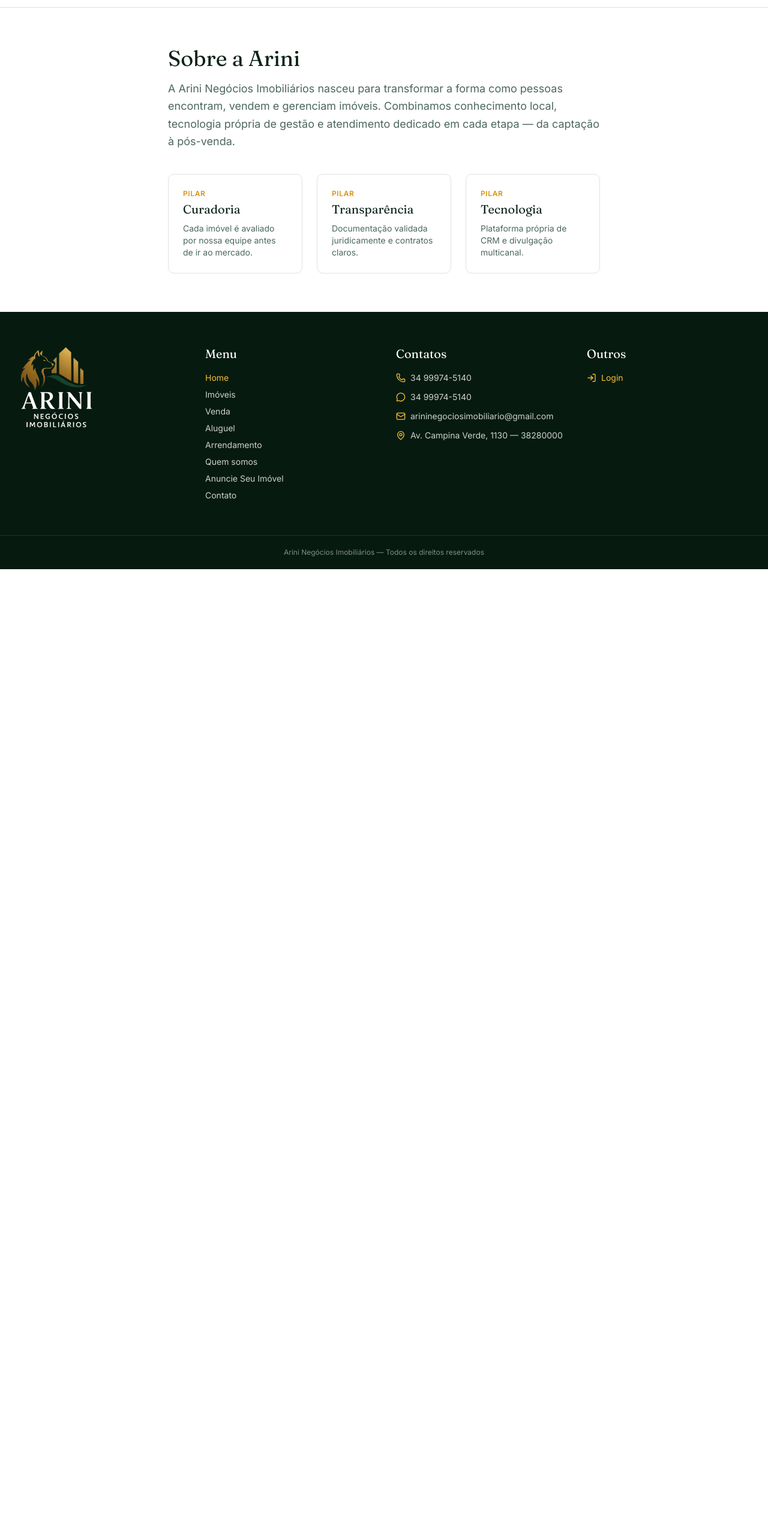
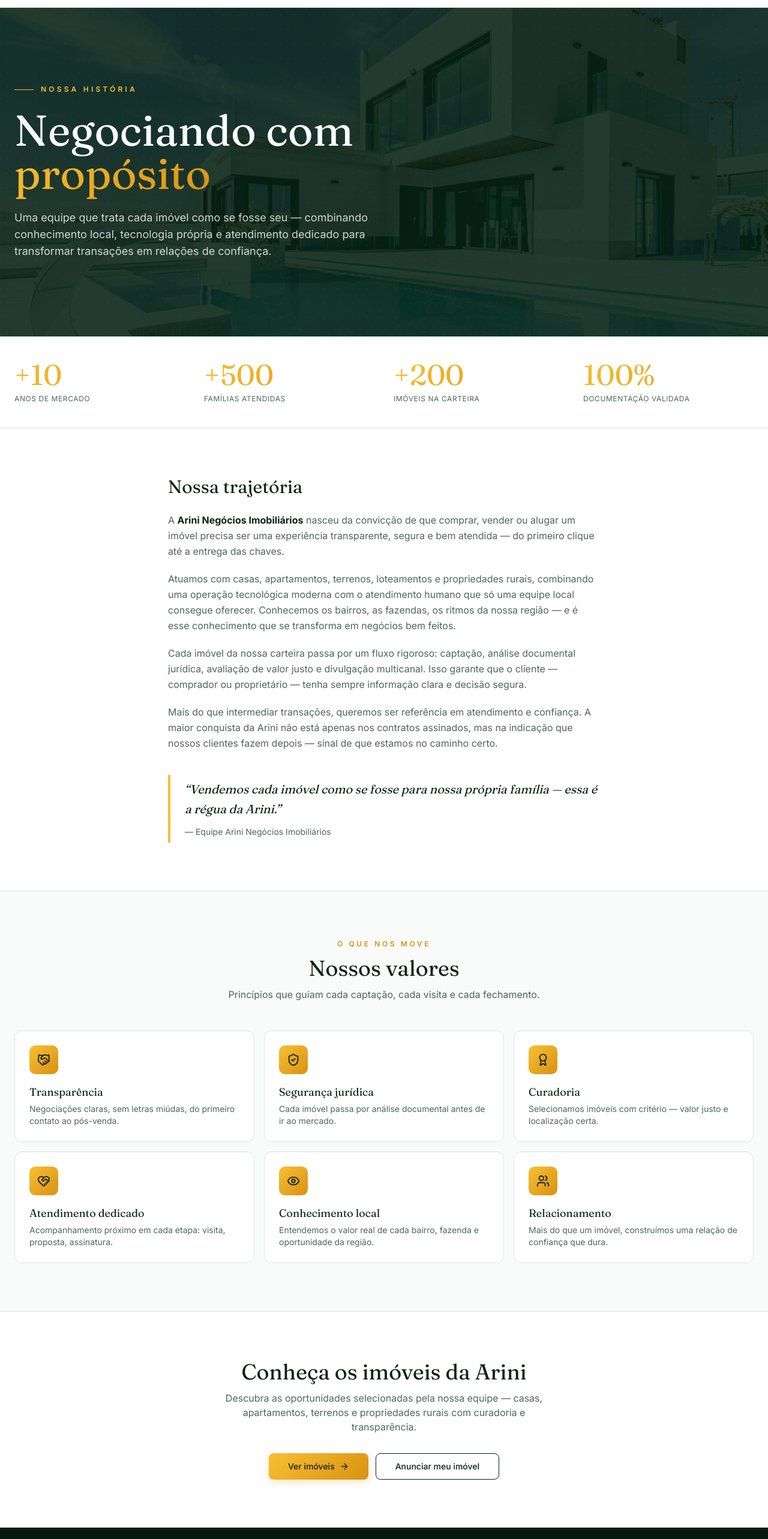
Before and after one commit to steniodsb/arini, a Next.js app: page /sobre in a window 1280 px wide. Shown: the part 100-2666 px from the top of the page at 60% size. Before the commit the page ends 1049 px from the top, so only its background shows below. Built offline with nearby package versions, Linux system fonts and the light colour scheme.

Commit message:
feat(sobre): página Quem Somos completa com hero verde, stats, trajetória, valores e CTA

```diff
--- a/src/app/(public)/sobre/page.tsx
+++ b/src/app/(public)/sobre/page.tsx
@@ -1,28 +1,211 @@
+import Link from "next/link";
+import { Button } from "@/components/ui/button";
+import {
+  Handshake,
+  Award,
+  HeartHandshake,
+  Eye,
+  Users,
+  ShieldCheck,
+  ArrowRight,
+} from "lucide-react";
+
+export const metadata = {
+  title: "Quem somos — Arini Negócios Imobiliários",
+  description:
+    "Conheça a história da Arini Negócios Imobiliários: curadoria, transparência e atendimento dedicado em cada negócio.",
+};
+
+const STATS = [
+  { value: "+10", label: "Anos de mercado" },
+  { value: "+500", label: "Famílias atendidas" },
+  { value: "+200", label: "Imóveis na carteira" },
+  { value: "100%", label: "Documentação validada" },
+];
+
+const VALORES = [
+  {
+    Icon: Handshake,
+    titulo: "Transparência",
+    desc: "Negociações claras, sem letras miúdas, do primeiro contato ao pós-venda.",
+  },
+  {
+    Icon: ShieldCheck,
+    titulo: "Segurança jurídica",
+    desc: "Cada imóvel passa por análise documental antes de ir ao mercado.",
+  },
+  {
+    Icon: Award,
+    titulo: "Curadoria",
+    desc: "Selecionamos imóveis com critério — valor justo e localização certa.",
+  },
+  {
+    Icon: HeartHandshake,
+    titulo: "Atendimento dedicado",
+    desc: "Acompanhamento próximo em cada etapa: visita, proposta, assinatura.",
+  },
+  {
+    Icon: Eye,
+    titulo: "Conhecimento local",
+    desc: "Entendemos o valor real de cada bairro, fazenda e oportunidade da região.",
+  },
+  {
+    Icon: Users,
+    titulo: "Relacionamento",
+    desc: "Mais do que um imóvel, construímos uma relação de confiança que dura.",
+  },
+];
+
 export default function SobrePage() {
   return (
-    <div className="container py-16 max-w-3xl">
-      <h1 className="font-display text-4xl text-arini">Sobre a Arini</h1>
-      <p className="mt-4 text-muted-foreground text-lg leading-relaxed">
-        A Arini Negócios Imobiliários nasceu para transformar a forma como
-        pessoas encontram, vendem e gerenciam imóveis. Combinamos conhecimento
-        local, tecnologia própria de gestão e atendimento dedicado em cada etapa
-        — da captação à pós-venda.
-      </p>
-      <div className="grid md:grid-cols-3 gap-6 mt-10">
-        {[
-          { titulo: "Curadoria", desc: "Cada imóvel é avaliado por nossa equipe antes de ir ao mercado." },
-          { titulo: "Transparência", desc: "Documentação validada juridicamente e contratos claros." },
-          { titulo: "Tecnologia", desc: "Plataforma própria de CRM e divulgação multicanal." },
-        ].map((b) => (
-          <div key={b.titulo} className="rounded-lg border p-6">
-            <div className="text-gold-dark text-xs uppercase tracking-wider font-semibold">
-              Pilar
+    <>
+      {/* HERO */}
+      <section className="relative overflow-hidden text-white">
+        <div
+          className="absolute inset-0 bg-cover bg-center"
+          style={{ backgroundImage: "url('/hero-bg.jpg')" }}
+          aria-hidden
+        />
+        <div className="absolute inset-0 bg-arini" style={{ opacity: 0.88 }} aria-hidden />
+        {/* Padrão de pontos sutil */}
+        <div
+          className="absolute inset-0 opacity-10"
+          style={{
+            backgroundImage:
+              "radial-gradient(circle, rgba(248,191,50,0.5) 1px, transparent 1px)",
+            backgroundSize: "24px 24px",
+          }}
+          aria-hidden
+        />
+
+        <div className="container relative z-10 py-24 md:py-32">
+          <div className="text-gold text-xs uppercase tracking-[0.35em] font-semibold flex items-center gap-3">
+            <span className="h-px w-8 bg-gold" /> Nossa história
+          </div>
+          <h1 className="mt-6 font-display text-5xl md:text-7xl leading-[1.05] max-w-3xl">
+            Negociando com <br />
+            <span className="text-gold-gradient">propósito</span>
+          </h1>
+          <p className="mt-6 text-white/80 text-lg max-w-2xl">
+            Uma equipe que trata cada imóvel como se fosse seu — combinando
+            conhecimento local, tecnologia própria e atendimento dedicado para
+            transformar transações em relações de confiança.
+          </p>
+        </div>
+      </section>
+
+      {/* STATS STRIP */}
+      <section className="border-b">
+        <div className="container py-10 grid grid-cols-2 md:grid-cols-4 gap-8">
+          {STATS.map((s) => (
+            <div key={s.label}>
+              <div className="text-4xl md:text-5xl font-display text-gold-gradient">
+                {s.value}
+              </div>
+              <div className="text-xs uppercase tracking-wider text-muted-foreground mt-2">
+                {s.label}
+              </div>
             </div>
-            <div className="font-display text-xl text-arini mt-1">{b.titulo}</div>
-            <p className="text-sm text-muted-foreground mt-2">{b.desc}</p>
+          ))}
+        </div>
+      </section>
+
+      {/* TRAJETÓRIA */}
+      <section className="container py-20 max-w-3xl">
+        <h2 className="font-display text-3xl text-arini">Nossa trajetória</h2>
+        <div className="mt-6 space-y-5 text-muted-foreground leading-relaxed">
+          <p>
+            A <strong className="text-arini">Arini Negócios Imobiliários</strong>{" "}
+            nasceu da convicção de que comprar, vender ou alugar um imóvel
+            precisa ser uma experiência transparente, segura e bem atendida — do
+            primeiro clique até a entrega das chaves.
+          </p>
+          <p>
+            Atuamos com casas, apartamentos, terrenos, loteamentos e
+            propriedades rurais, combinando uma operação tecnológica moderna com
+            o atendimento humano que só uma equipe local consegue oferecer.
+            Conhecemos os bairros, as fazendas, os ritmos da nossa região — e é
+            esse conhecimento que se transforma em negócios bem feitos.
+          </p>
+          <p>
+            Cada imóvel da nossa carteira passa por um fluxo rigoroso: captação,
+            análise documental jurídica, avaliação de valor justo e divulgação
+            multicanal. Isso garante que o cliente — comprador ou proprietário —
+            tenha sempre informação clara e decisão segura.
+          </p>
+          <p>
+            Mais do que intermediar transações, queremos ser referência em
+            atendimento e confiança. A maior conquista da Arini não está apenas
+            nos contratos assinados, mas na indicação que nossos clientes fazem
+            depois — sinal de que estamos no caminho certo.
+          </p>
+        </div>
+
+        <blockquote className="mt-10 border-l-4 border-gold pl-6 py-2">
+          <p className="font-display text-xl text-arini italic leading-relaxed">
+            “Vendemos cada imóvel como se fosse para nossa própria família —
+            essa é a régua da Arini.”
+          </p>
+          <footer className="mt-3 text-sm text-muted-foreground">
+            — Equipe Arini Negócios Imobiliários
+          </footer>
+        </blockquote>
+      </section>
+
+      {/* VALORES */}
+      <section className="bg-muted/40 py-20 border-y">
+        <div className="container">
+          <div className="text-center max-w-2xl mx-auto">
+            <div className="text-gold-dark text-xs uppercase tracking-[0.3em] font-semibold">
+              O que nos move
+            </div>
+            <h2 className="font-display text-3xl md:text-4xl text-arini mt-3">
+              Nossos valores
+            </h2>
+            <p className="mt-3 text-muted-foreground">
+              Princípios que guiam cada captação, cada visita e cada
+              fechamento.
+            </p>
           </div>
-        ))}
-      </div>
-    </div>
+
+          <div className="mt-12 grid md:grid-cols-2 lg:grid-cols-3 gap-4">
+            {VALORES.map(({ Icon, titulo, desc }) => (
+              <div
+                key={titulo}
+                className="rounded-xl bg-white border p-6 hover:border-gold transition-colors"
+              >
+                <div className="w-12 h-12 rounded-lg bg-gold-gradient flex items-center justify-center text-arini mb-4">
+                  <Icon size={22} />
+                </div>
+                <h3 className="font-display text-lg text-arini">{titulo}</h3>
+                <p className="text-sm text-muted-foreground mt-1">{desc}</p>
+              </div>
+            ))}
+          </div>
+        </div>
+      </section>
+
+      {/* CTA */}
+      <section className="container py-20 text-center">
+        <h2 className="font-display text-3xl md:text-4xl text-arini">
+          Conheça os imóveis da Arini
+        </h2>
+        <p className="mt-3 text-muted-foreground max-w-xl mx-auto">
+          Descubra as oportunidades selecionadas pela nossa equipe — casas,
+          apartamentos, terrenos e propriedades rurais com curadoria e
+          transparência.
+        </p>
+        <div className="mt-8 flex flex-wrap gap-3 justify-center">
+          <Button asChild variant="gold" size="lg">
+            <Link href="/imoveis">
+              Ver imóveis <ArrowRight size={16} />
+            </Link>
+          </Button>
+          <Button asChild variant="outline" size="lg">
+            <Link href="/contato">Anunciar meu imóvel</Link>
+          </Button>
+        </div>
+      </section>
+    </>
   );
 }
```
